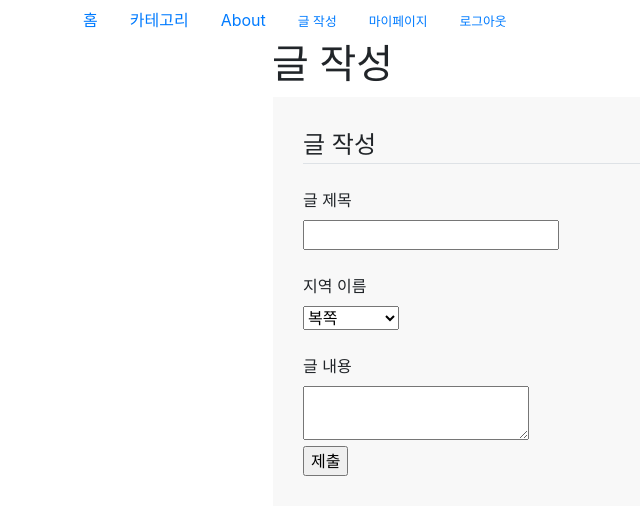
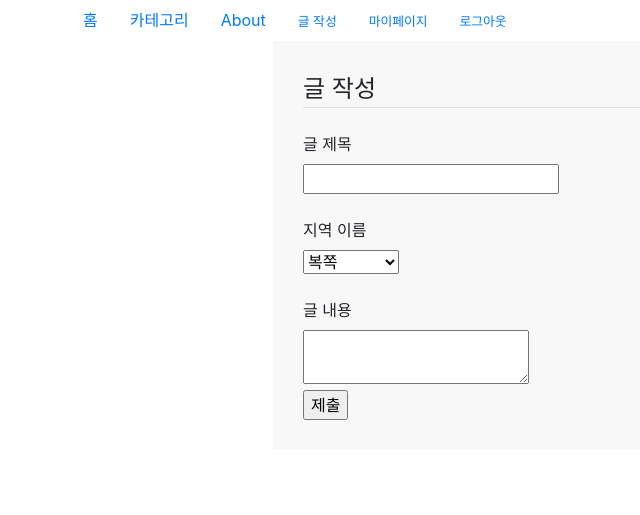
Before and after one commit to manbanpai6245-junhee/Flask-Projects, a Flask app: page /post/new in a window 1280 px wide. Shown: the top 515 px of the page, without its empty margins (18-658 px from the left). Run offline with Flask 2, Linux system fonts and the light colour scheme; a user stored in the database is signed in; some libraries are stand-ins or nearby versions.

Commit message:
no message

```diff
--- a/flaskhotpot/templates/create_post.html
+++ b/flaskhotpot/templates/create_post.html
@@ -7,7 +7,6 @@
 
 {% block content %}
     <div class="warpper" style="width: 700px; margin: auto">
-        <h1>글 작성</h1>
                 <form class="form-container" method="POST" action="">
                         {{ form.hidden_tag() }}
                         <legend class="border-bottom mb-4">{{ legend }}</legend>
--- a/flaskhotpot/templates/layout.html
+++ b/flaskhotpot/templates/layout.html
@@ -69,7 +69,7 @@
         </ul>
     </ul>
 
-    <div id="content">
+    <div id="body">
       {% with messages = get_flashed_messages(with_categories=true) %}
       {% if messages %}
         {% for category, message in messages %}
```
